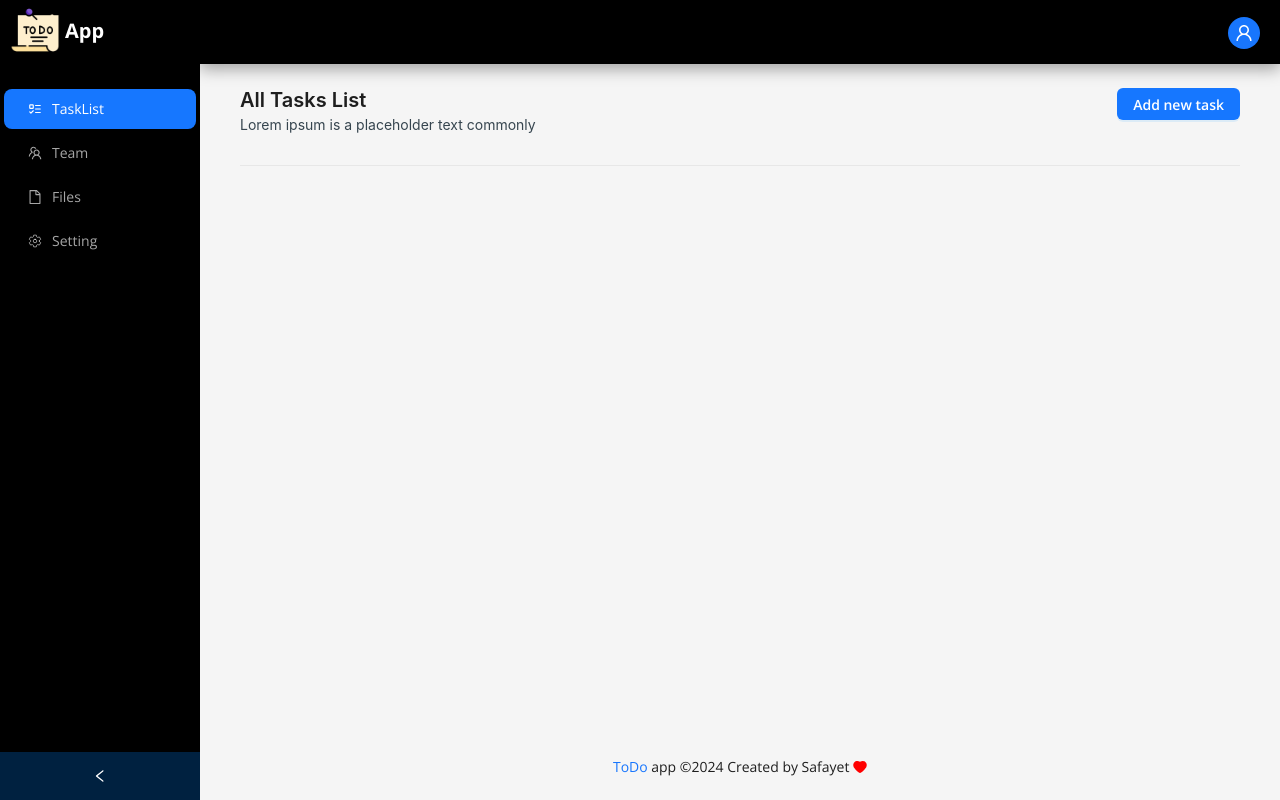
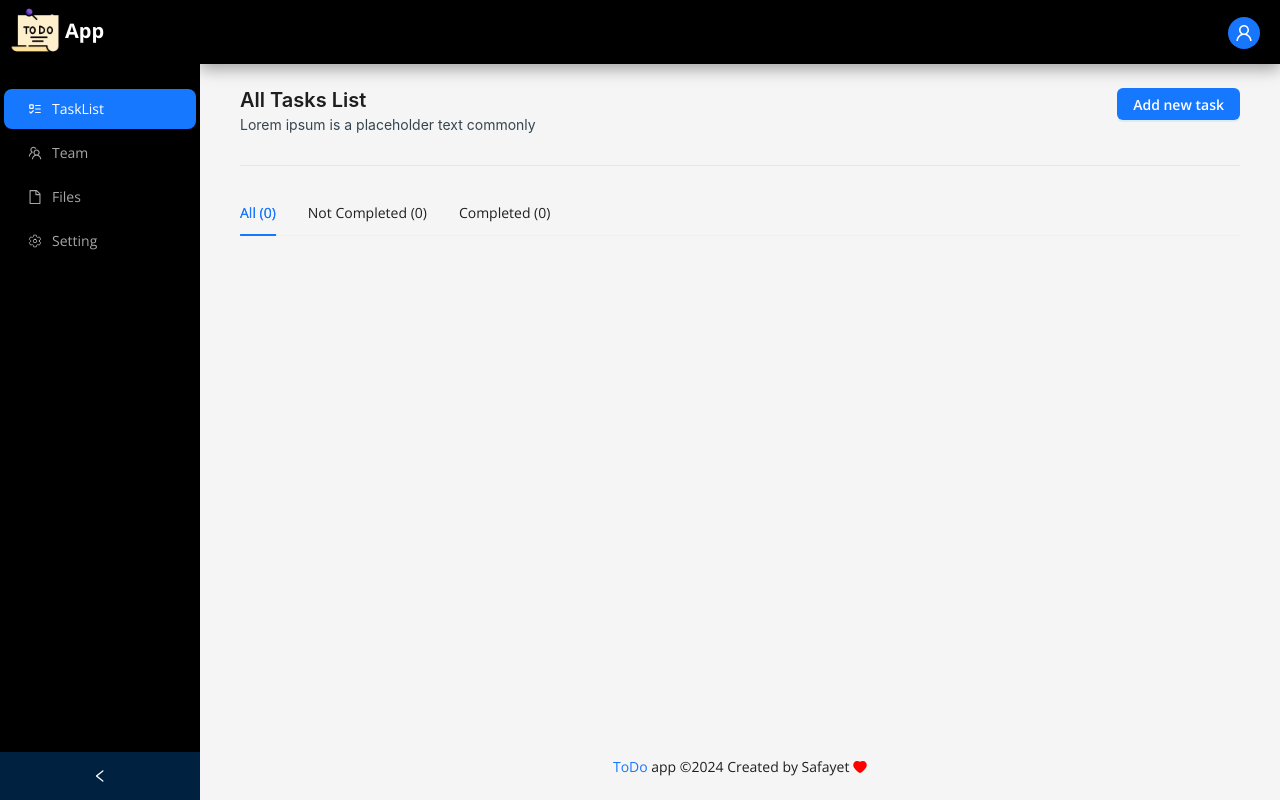
Before and after one commit to Electra51/todo-app, a React (Vite) app: page / in a window 1280 px wide. Built offline with nearby package versions, Linux system fonts and the light colour scheme.

Commit message:
Display a list of tasks with their respective status (completed or not completed)

```diff
--- a/src/Pages/TaskListPage/TaskListPage.jsx
+++ b/src/Pages/TaskListPage/TaskListPage.jsx
@@ -5,7 +5,7 @@ import AddTaskModal from "../../components/Common/AllModal/AddTaskModal";
 import { useSelector } from "react-redux";
 import { Col, Divider, Row } from "antd";
 import TaskCard from "../../components/Common/Card/TaskCard";
-
+import { Tabs } from "antd";
 const { Title } = Typography;
 const TaskListPage = () => {
   const [open, setOpen] = useState(false);
@@ -15,6 +15,79 @@ const TaskListPage = () => {
 
   const { tasks } = useSelector((state) => state.tasksSlice);
   console.log("tasks", tasks);
+  const onChange = (key) => {
+    console.log(key);
+  };
+
+  const completedTasks = tasks.filter((item) => item.status === "Completed");
+  const notCompletedTasks = tasks.filter(
+    (item) => item.status === "Not Completed"
+  );
+  const items = [
+    {
+      key: "1",
+      label: `All (${tasks.length})`,
+      children: (
+        <Row
+          gutter={{
+            xs: 8,
+            sm: 16,
+            md: 24,
+            lg: 32,
+          }}>
+          {tasks?.map((task, i) => {
+            return (
+              <Col className="gutter-row" span={6}>
+                <TaskCard item={task} key={i} />
+              </Col>
+            );
+          })}
+        </Row>
+      ),
+    },
+    {
+      key: "2",
+      label: `Not Completed (${notCompletedTasks.length})`,
+      children: (
+        <Row
+          gutter={{
+            xs: 8,
+            sm: 16,
+            md: 24,
+            lg: 32,
+          }}>
+          {notCompletedTasks?.map((task, i) => {
+            return (
+              <Col className="gutter-row" span={6}>
+                <TaskCard item={task} key={i} />
+              </Col>
+            );
+          })}
+        </Row>
+      ),
+    },
+    {
+      key: "3",
+      label: `Completed (${completedTasks.length})`,
+      children: (
+        <Row
+          gutter={{
+            xs: 8,
+            sm: 16,
+            md: 24,
+            lg: 32,
+          }}>
+          {completedTasks?.map((task, i) => {
+            return (
+              <Col className="gutter-row" span={6}>
+                <TaskCard item={task} key={i} />
+              </Col>
+            );
+          })}
+        </Row>
+      ),
+    },
+  ];
   return (
     <>
       <div>
@@ -44,21 +117,7 @@ const TaskListPage = () => {
           </Button>
         </div>
         <Divider orientation="left"></Divider>
-        <Row
-          gutter={{
-            xs: 8,
-            sm: 16,
-            md: 24,
-            lg: 32,
-          }}>
-          {tasks?.map((task, i) => {
-            return (
-              <Col className="gutter-row" span={6}>
-                <TaskCard item={task} key={i} />
-              </Col>
-            );
-          })}
-        </Row>
+        <Tabs defaultActiveKey="1" items={items} onChange={onChange} />
       </div>
       <AddTaskModal setOpen={setOpen} open={open} />
     </>
--- a/src/components/Common/Card/TaskCard.jsx
+++ b/src/components/Common/Card/TaskCard.jsx
@@ -4,34 +4,28 @@ import moment from "moment";
 import { DeleteOutlined, EditOutlined } from "@ant-design/icons";
 import { Dropdown, Space } from "antd";
 import { BsThreeDotsVertical } from "react-icons/bs";
-
+import { useDispatch } from "react-redux";
+import { IoCheckmarkDone } from "react-icons/io5";
+import { updateStatus } from "../../../redux/features/tasksSlice";
+const TaskCard = ({ item }) => {
+  const dispatch = useDispatch();
+  const handleDeleteTodo = (id) => {
+    dispatch(deleteTask(id));
+  };
+  const updateStatusText = item.status === "Not Completed" ? "Completed" : "";
   const items = [
     {
       key: "1",
-    label: (
-      <a
-        target="_blank"
-        rel="noopener noreferrer"
-        href="https://www.antgroup.com">
-        Edit
-      </a>
-    ),
+      label: <a>Edit</a>,
       icon: <EditOutlined />,
     },
     {
       key: "2",
-    label: (
-      <a
-        target="_blank"
-        rel="noopener noreferrer"
-        href="https://www.aliyun.com">
-        Delete
-      </a>
-    ),
-    icon: <DeleteOutlined />,
+      label: <a>Delete</a>,
+      icon: <DeleteOutlined onClick={() => handleDeleteTodo(item.id)} />,
     },
   ];
-const TaskCard = ({ item }) => (
+  return (
     <Card
       title={item?.title}
       bordered={false}
@@ -51,7 +45,16 @@ const TaskCard = ({ item }) => (
       style={{ position: "relative", width: 300 }}>
       <p>{item?.description}</p>
       <p style={{ fontWeight: "600", marginTop: "7px" }}>Deadline:</p>
+      <div style={{ display: "flex ", justifyContent: "space-between" }}>
         <p>{item?.deadline}</p>
+        <IoCheckmarkDone
+          onClick={() =>
+            dispatch(updateStatus({ id: item.id, status: updateStatusText }))
+          } // Corrected action creator usage
+        />
+      </div>
     </Card>
   );
+};
+
 export default TaskCard;
--- a/src/redux/features/tasksSlice.js
+++ b/src/redux/features/tasksSlice.js
@@ -12,7 +12,7 @@ const tasksSlice = createSlice({
       const createdAt = new Date();
       state.tasks.push({
         ...payload,
-        status: "pending",
+        status: "Not Completed",
         id: Date.now(),
         created_at: createdAt,
       });
@@ -22,8 +22,11 @@ const tasksSlice = createSlice({
       state.tasks.filter((task) => task.id !== payload);
       localStorage.setItem("tasksSlice", JSON.stringify(state.tasks));
     },
+    updateStatus: (state, { payload }) => {
+      const target = state.tasks.find((item) => item.id === payload.id);
+    },
   },
 });
 
-export const { addTask } = tasksSlice.actions;
+export const { addTask, deleteTask, updateStatus } = tasksSlice.actions;
 export default tasksSlice.reducer;
```
Lines whose indentation alone changed are shown as unchanged.
